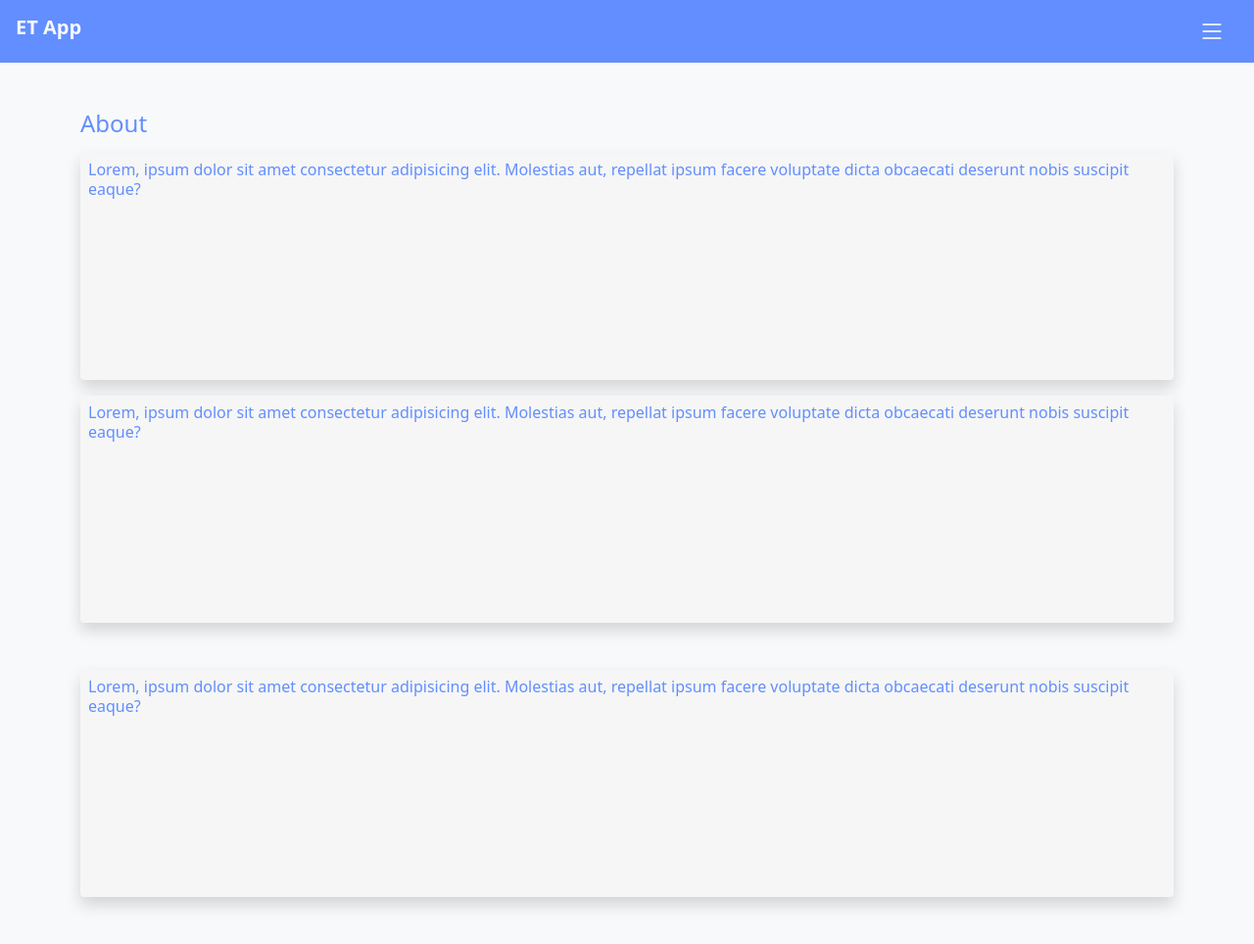
After one commit to 0IUwUL/G-Track, a CodeIgniter app: page /project/pages/view/about in a window 1280 px wide. The commit adds this page. Shown: the whole page at 98% size. Run offline with CodeIgniter, Linux system fonts and the light colour scheme.

Commit message:
feat: Added routes and about page

```diff
--- a/application/config/config.php
+++ b/application/config/config.php
@@ -23,7 +23,7 @@ defined('BASEPATH') OR exit('No direct script access allowed');
 | a PHP script and you can easily do that on your own.
 |
 */
-$config['base_url'] = 'http://localhost/ex/';
+$config['base_url'] = 'http://localhost/project/';
 
 /*
 |--------------------------------------------------------------------------
--- a/application/config/routes.php
+++ b/application/config/routes.php
@@ -1,54 +1,8 @@
 <?php
 defined('BASEPATH') OR exit('No direct script access allowed');
 
-/*
-| -------------------------------------------------------------------------
-| URI ROUTING
-| -------------------------------------------------------------------------
-| This file lets you re-map URI requests to specific controller functions.
-|
-| Typically there is a one-to-one relationship between a URL string
-| and its corresponding controller class/method. The segments in a
-| URL normally follow this pattern:
-|
-|	example.com/class/method/id/
-|
-| In some instances, however, you may want to remap this relationship
-| so that a different class/function is called than the one
-| corresponding to the URL.
-|
-| Please see the user guide for complete details:
-|
-|	https://codeigniter.com/userguide3/general/routing.html
-|
-| -------------------------------------------------------------------------
-| RESERVED ROUTES
-| -------------------------------------------------------------------------
-|
-| There are three reserved routes:
-|
-|	$route['default_controller'] = 'welcome';
-|
-| This route indicates which controller class should be loaded if the
-| URI contains no data. In the above example, the "welcome" class
-| would be loaded.
-|
-|	$route['404_override'] = 'errors/page_missing';
-|
-| This route will tell the Router which controller/method to use if those
-| provided in the URL cannot be matched to a valid route.
-|
-|	$route['translate_uri_dashes'] = FALSE;
-|
-| This is not exactly a route, but allows you to automatically route
-| controller and method names that contain dashes. '-' isn't a valid
-| class or method name character, so it requires translation.
-| When you set this option to TRUE, it will replace ALL dashes in the
-| controller and method URI segments.
-|
-| Examples:	my-controller/index	-> my_controller/index
-|		my-controller/my-method	-> my_controller/my_method
-*/
-$route['default_controller'] = 'Forgot_Password';
+$route["pages"]= "pages/view";
+$route["pages/view/(:any)"]="pages/view/$1";
+$route['default_controller'] = 'pages/view';
 $route['404_override'] = '';
 $route['translate_uri_dashes'] = FALSE;
--- /dev/null
+++ b/application/controllers/Pages.php
@@ -0,0 +1,21 @@
+<?php
+defined('BASEPATH') OR exit('No direct script access allowed');
+
+class Pages extends CI_Controller {
+
+    public function view($page ='dashboard')
+    {
+
+        // APPPATH - ROOT FOLDER
+        //THIS IF CHECK IF WE HAVE FOLDER PAGES IN THE VIEW AND IF IT HAS PAGES FOLDER THEN FIND A SPECIFIC
+        // PHP FILE
+
+        if(!file_exists(APPPATH."views/pages/".$page.".php")) {
+           show_404();
+        }
+
+        $this->load->view("template/header.php");
+        $this->load->view("pages/".$page);
+        $this->load->view("template/footer.php");
+    }
+}
--- /dev/null
+++ b/application/views/pages/about.php
@@ -0,0 +1,30 @@
+<div class="container my-5">
+    <div class="title h4">
+        About
+    </div>
+
+    <div class = "status col shadow mb-3 rounded">
+        <div class="justify-content-center mt-3 h6 p-2">
+            Lorem, ipsum dolor sit amet consectetur adipisicing elit.
+            Molestias aut, repellat ipsum facere voluptate dicta obcaecati
+            deserunt nobis suscipit eaque?
+        </div>
+    </div>
+
+    <div class = "status col shadow mb-5 rounded">
+        <div class="justify-content-center mt-3 h6 p-2">
+            Lorem, ipsum dolor sit amet consectetur adipisicing elit.
+            Molestias aut, repellat ipsum facere voluptate dicta obcaecati
+            deserunt nobis suscipit eaque?
+        </div>
+    </div>
+
+    <div class = "status col shadow mb-5 rounded">
+        <div class="justify-content-center mt-3 h6 p-2">
+            Lorem, ipsum dolor sit amet consectetur adipisicing elit.
+            Molestias aut, repellat ipsum facere voluptate dicta obcaecati
+            deserunt nobis suscipit eaque?
+        </div>
+    </div>
+
+</div>
--- a/application/views/template/header.php
+++ b/application/views/template/header.php
@@ -15,7 +15,7 @@
 </head>
 <body class="bg-light">
     <nav class="navbar navbar" style="background-color: #628EFF;">
-      <a class="navbar-brand mx-3 text-light strong h3" href="#"><strong>ET App</strong></a>
+      <a class="navbar-brand mx-3 text-light strong h3" href = "<?php echo base_url();?>pages/view"><strong>ET App</strong></a>
 
       <div class="nav-item mx-3">
         <div class="d-flex">
@@ -25,7 +25,7 @@
             <ul class="dropdown-menu dropdown-menu-end mx-3 my-2" style="background-color: #F6F6F6;">
                 <li><a class="dropdown-item" type="button"><strong>Name</strong></a></li>
                 <li><a class="dropdown-item" type="button">Settings</a></li>
-                <li><a class="dropdown-item" type="button">About</a></li>
+                <li><a class="dropdown-item" type="button" href = "<?php echo base_url();?>pages/view/about">About</a></li>
                 <li><a class="dropdown-item" type="button">Logout</a></li>
             </ul>
         </div>
--- a/assets/css/style.css
+++ b/assets/css/style.css
@@ -50,3 +50,7 @@
 .form-control{
     text-align: center;
 }
+
+.title{
+    color: #628EFF;
+}
```
Also changed, not shown: .htaccess (added), application/views/pages/dashboard.php (renamed from application/views/dashboard.php), application/views/pages/forgot_pass.php (renamed from application/views/forgot_pass.php).
